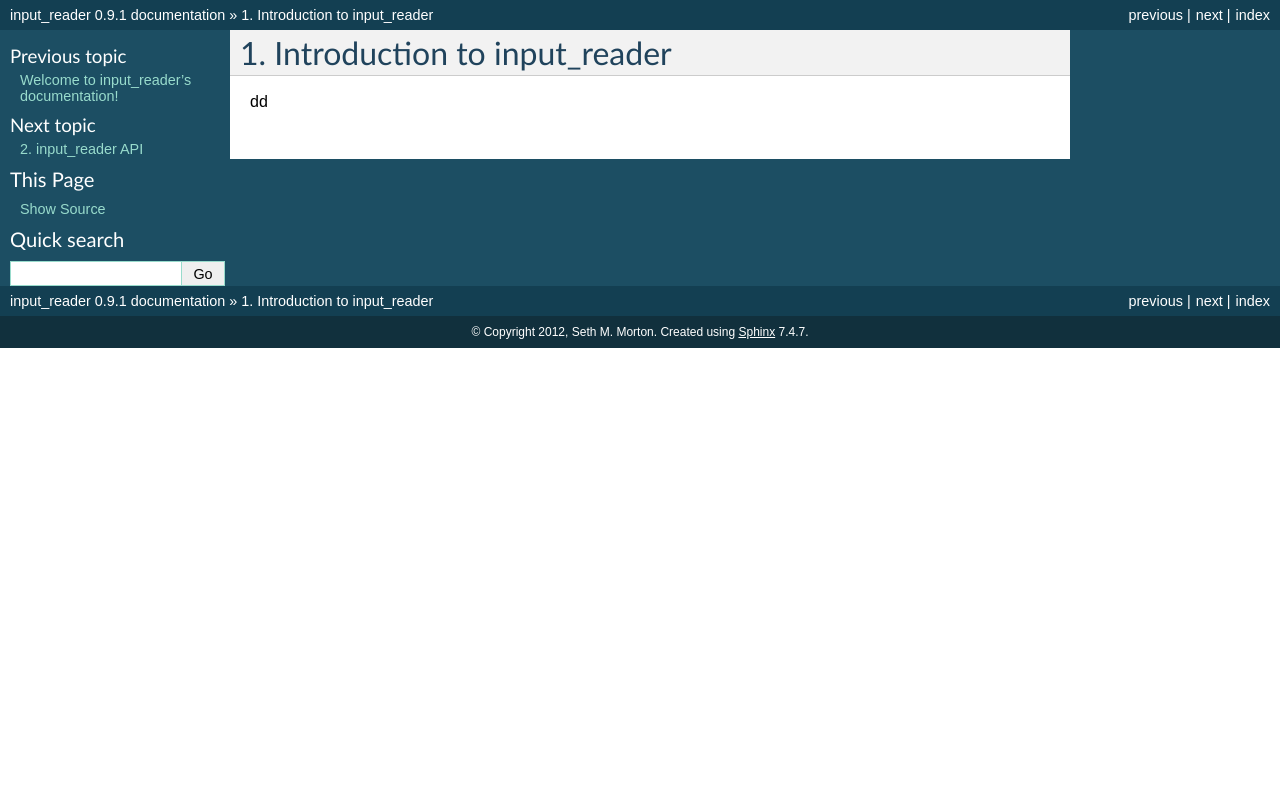
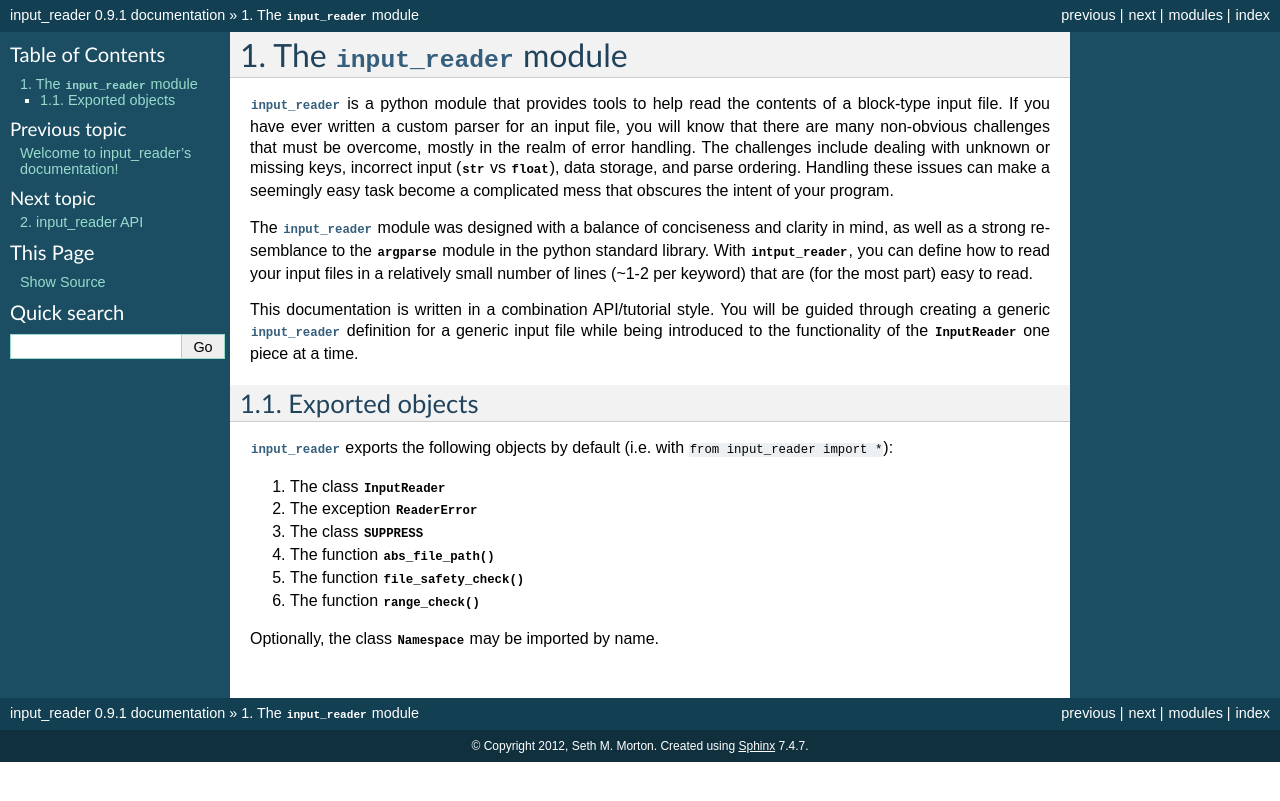
Before and after one commit to SethMMorton/input_reader, a Sphinx documentation site: the page built from docs/source/intro.rst, in a window 1280 px wide. Shown: the top 801 px of the page. Built offline with Sphinx 7.4.7, drawn with Linux system fonts in a browser that asks for light colours.

Commit message:
More docs updates

```diff
--- a/docs/source/index.rst
+++ b/docs/source/index.rst
@@ -17,6 +17,7 @@ Contents:
     intro.rst
     API.rst
     helperfunctions.rst
+    changelog.rst
 
 ******************
 Indices and tables
--- a/docs/source/intro.rst
+++ b/docs/source/intro.rst
@@ -1,4 +1,41 @@
-Introduction to input_reader
-============================
+The :py:mod:`input_reader` module
+=================================
 
-dd
+.. py:currentmodule:: input_reader
+
+.. py:module:: input_reader
+
+:py:mod:`input_reader` is a python module that provides tools to help read the
+contents of a block-type input file. If you have ever written a custom
+parser for an input file, you will know that there are many non-obvious
+challenges that must be overcome, mostly in the realm of error handling.
+The challenges include dealing with unknown or missing keys, incorrect
+input (:py:obj:`str` vs :py:obj:`float`), data storage, and parse ordering.
+Handling these issues can make a seemingly easy task become a complicated
+mess that obscures the intent of your program.
+
+The :py:mod:`input_reader` module was designed with a balance of conciseness
+and clarity in mind, as well as a strong resemblance to the :py:mod:`argparse`
+module in the python standard library.  With :py:mod:`intput_reader`, you can
+define how to read your input files in a relatively small number of lines
+(~1-2 per keyword) that are (for the most part) easy to read.
+
+This documentation is written in a combination API/tutorial style.  You will
+be guided through creating a generic :py:mod:`input_reader` definition for a
+generic input file while being introduced to the functionality of the
+:py:class:`InputReader` one piece at a time.
+
+Exported objects
+----------------
+
+:py:mod:`input_reader` exports the following objects by default
+(i.e. with ``from input_reader import *``):
+
+1. The class :py:class:`InputReader`
+2. The exception :py:exc:`ReaderError`
+3. The class :py:class:`SUPPRESS`
+4. The function :py:func:`abs_file_path`
+5. The function :py:func:`file_safety_check`
+6. The function :py:func:`range_check`
+
+Optionally, the class :py:class:`Namespace` may be imported by name.
```
Also changed, not shown: docs/source/API.rst (+26 -3 lines), docs/source/changelog.rst (added, +8 -0 lines).
